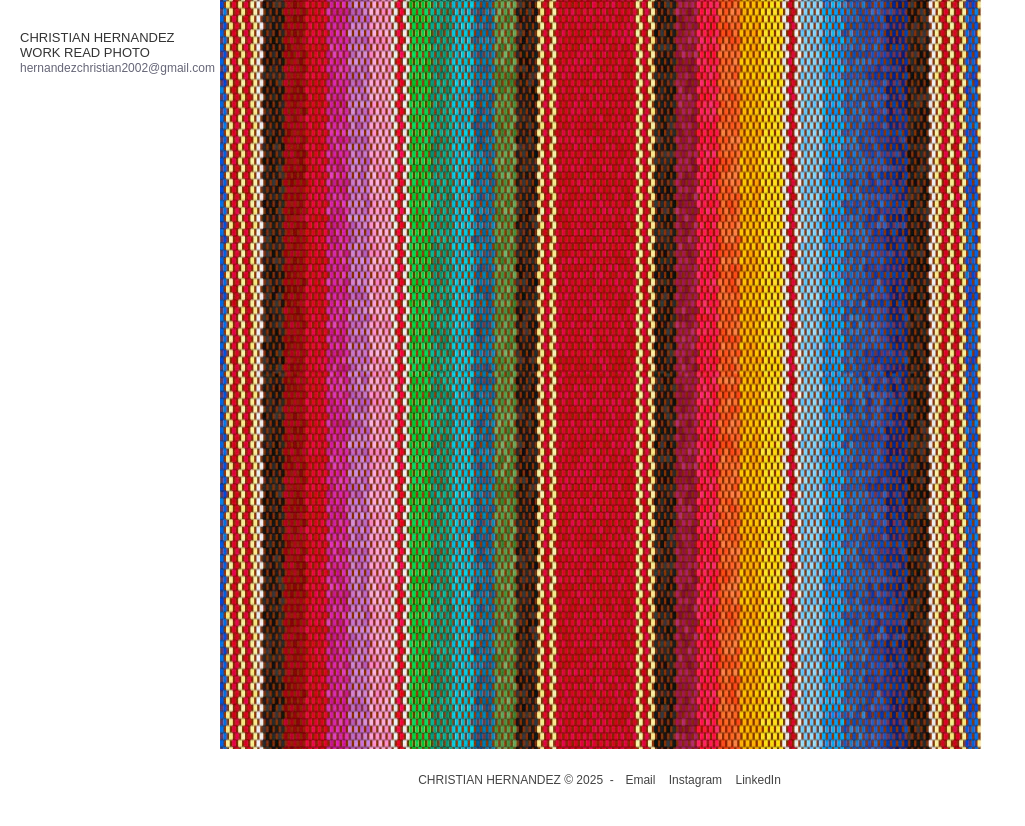
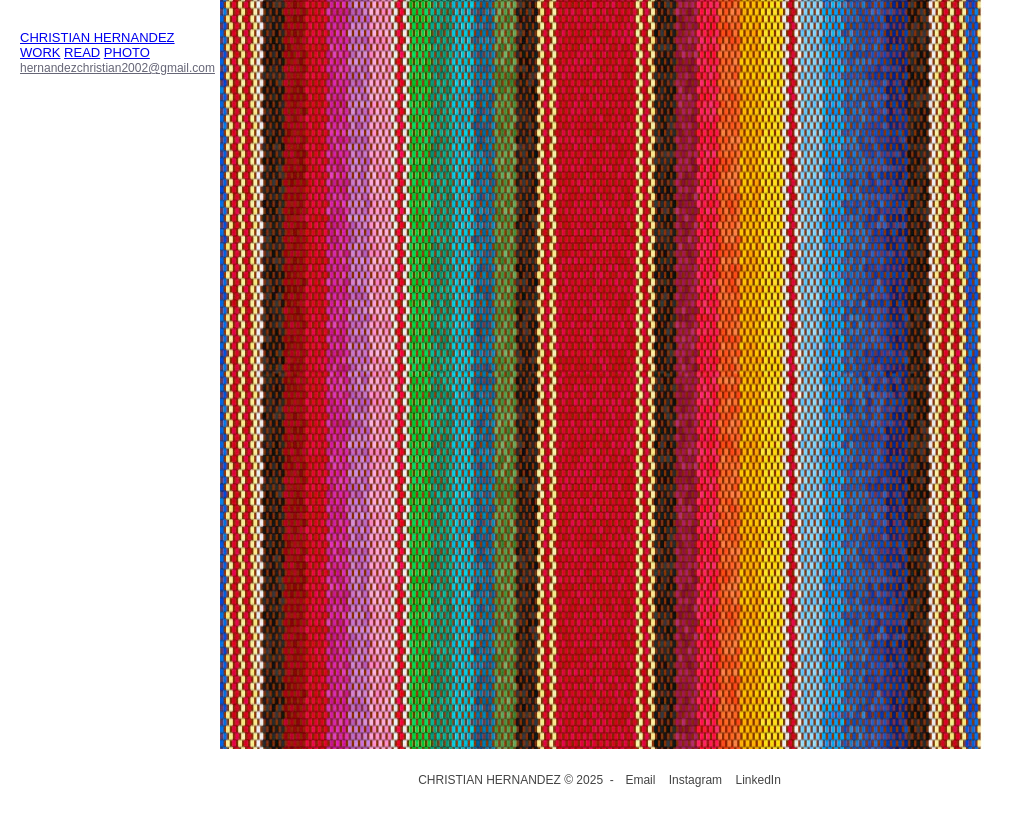
Before and after one commit to chruhern/christianhernandez, a Jekyll site: the page built from index.md, in a window 1280 px wide. Shown: the top 826 px of the page, without its empty margins (0-1025 px from the left). Built offline with Jekyll 4.4.1, drawn with Linux system fonts in a browser that asks for light colours.

Commit message:
css file updates

```diff
--- a/assets/css/style.css
+++ b/assets/css/style.css
@@ -29,7 +29,7 @@ body {
   margin-bottom: 20px;
 }
 
-a {
+.navbar a {
   text-decoration: none;
   margin: 5px 0;
   cursor: pointer;
```
